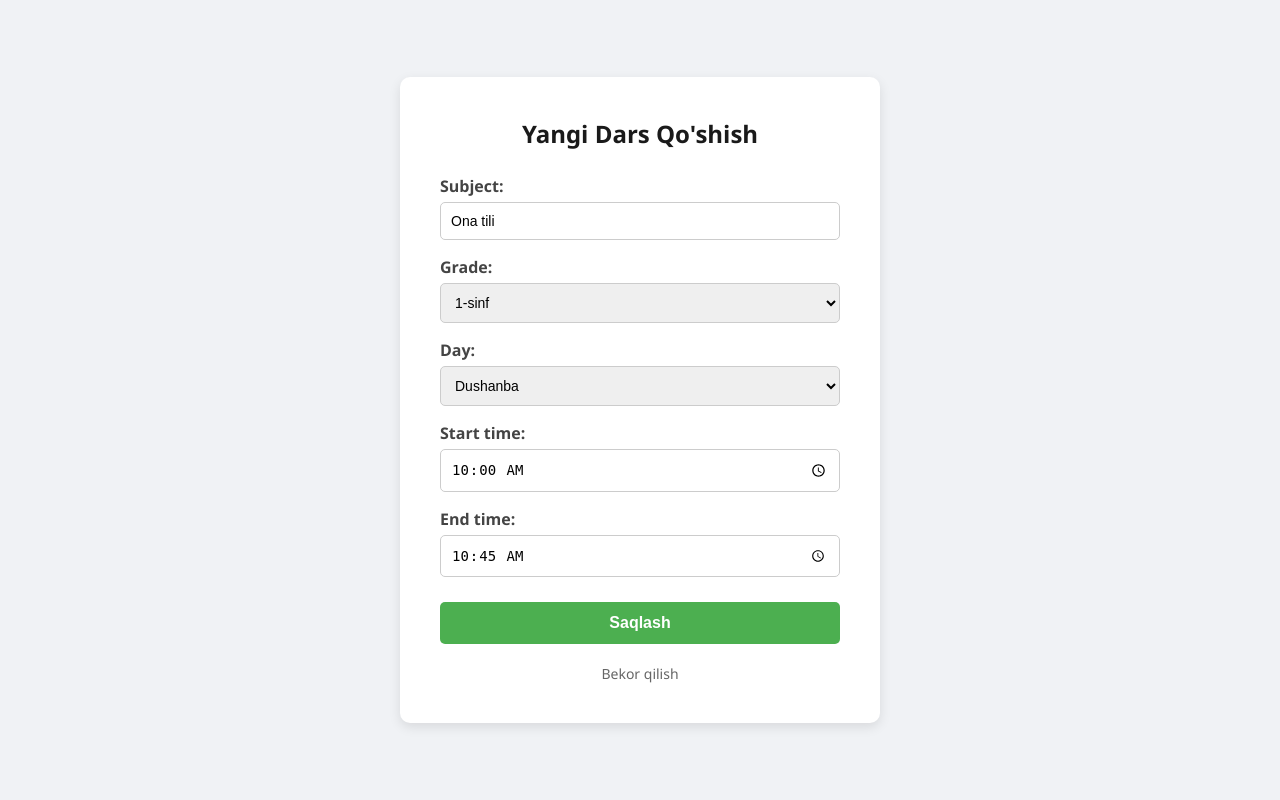
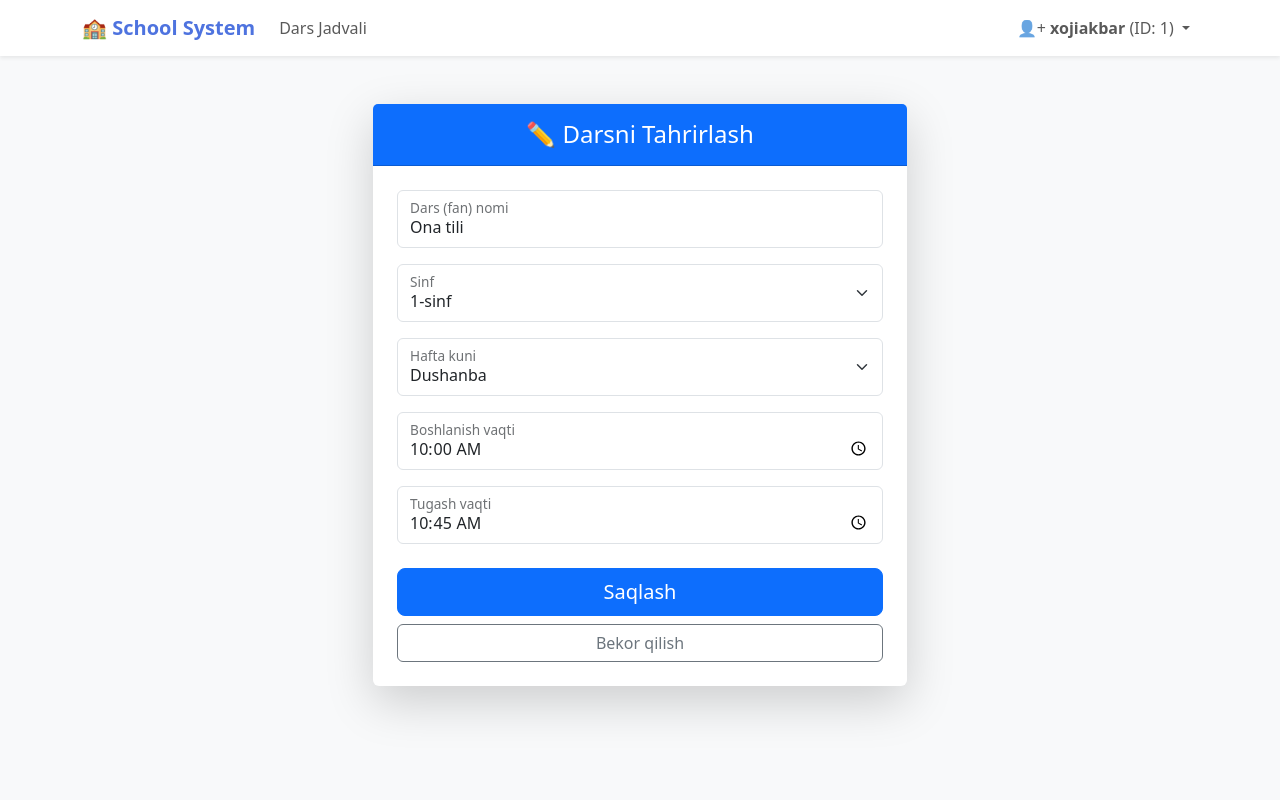
Before and after one commit to xojiakbar-5/school_system, a Django app: page /jadval/tahrirlash/15/ in a window 1280 px wide. Run offline with Django 5.2, Linux system fonts and the light colour scheme; a user stored in the database is signed in; data comes from the database, SQL or seed files in the repository; both versions use the stored data as it was after the commit.

Commit message:
Updated Ui on add_lesson form and fixed bugs

```diff
--- a/lessons/forms.py
+++ b/lessons/forms.py
@@ -6,6 +6,16 @@ class LessonForm(forms.ModelForm):
         model = Lesson
         fields = ['subject', 'grade', 'day', 'start_time', 'end_time']
         widgets = {
-            'start_time': forms.TimeInput(attrs={'type': 'time'}),
-            'end_time': forms.TimeInput(attrs={'type': 'time'}),
+            'subject': forms.TextInput(attrs={'class': 'form-control', 'placeholder': 'Masalan, Matematika'}),
+            'grade': forms.Select(attrs={'class': 'form-select', 'placeholder': 'Sinf'}),
+            'day': forms.Select(attrs={'class': 'form-select', 'placeholder': 'Kun'}),
+            'start_time': forms.TimeInput(attrs={'type': 'time', 'class': 'form-control', 'placeholder': 'Boshlanish'}),
+            'end_time': forms.TimeInput(attrs={'type': 'time', 'class': 'form-control', 'placeholder': 'Tugash'}),
         }
+        labels = {
+            'subject': "Dars (fan) nomi",
+            'grade': "Sinf",
+            'day': "Hafta kuni",
+            'start_time': "Boshlanish vaqti",
+            'end_time': "Tugash vaqti",
+        }
--- a/lessons/models.py
+++ b/lessons/models.py
@@ -1,37 +1,36 @@
 from django.db import models
 from django.conf import settings
+from django.utils.translation import gettext_lazy as _
 
 
 class Lesson(models.Model):
-    Days_OF_WEEK = (
-        ('Mon', 'Dushanba'),
-        ('Tues', 'Seshanba'),
-        ('Wednes', 'Chorshanba'),
-        ('Thurs', 'Payshanba'),
-        ('Fri', 'JUMA'),
-        ('Satur', 'Shanba'),
-        ('Sun', 'Yakshanba'),
-    )
+    class Days(models.TextChoices):
+        MONDAY = 'Mon', _('Dushanba')
+        TUESDAY = 'Tues', _('Seshanba')
+        WEDNESDAY = 'Wednes', _('Chorshanba')
+        THURSDAY = 'Thurs', _('Payshanba')
+        FRIDAY = 'Fri', _('Juma')
+        SATURDAY = 'Satur', _('Shanba')
+        SUNDAY = 'Sun', _('Yakshanba')
 
-    GRADES = (
-        ('1', '1-sinf'),
-        ('2', '2-sinf'),
-        ('3', '3-sinf'),
-        ('4', '4-sinf'),
-        ('5', '5-sinf'),
-        ('6', '6-sinf'),
-        ('7', '7-sinf'),
-        ('8', '8-sinf'),
-        ('9', '9-sinf'),
-        ('10', '10-sinf'),
-        ('11', '11-sinf'),
-    )
+    class Grades(models.TextChoices):
+        GRADE_1 = '1', _('1-sinf')
+        GRADE_2 = '2', _('2-sinf')
+        GRADE_3 = '3', _('3-sinf')
+        GRADE_4 = '4', _('4-sinf')
+        GRADE_5 = '5', _('5-sinf')
+        GRADE_6 = '6', _('6-sinf')
+        GRADE_7 = '7', _('7-sinf')
+        GRADE_8 = '8', _('8-sinf')
+        GRADE_9 = '9', _('9-sinf')
+        GRADE_10 = '10', _('10-sinf')
+        GRADE_11 = '11', _('11-sinf')
 
     subject = models.CharField(max_length=100)
     teacher = models.ForeignKey(settings.AUTH_USER_MODEL, on_delete=models.CASCADE)
-    grade = models.CharField(max_length=10, choices=GRADES, blank=True, null=True)
+    grade = models.CharField(max_length=10, choices=Grades.choices, blank=True, null=True)
 
-    day = models.CharField(max_length=10, choices=Days_OF_WEEK)
+    day = models.CharField(max_length=10, choices=Days.choices)
     start_time = models.TimeField()
     end_time = models.TimeField()
 
--- a/lessons/views.py
+++ b/lessons/views.py
@@ -21,20 +21,19 @@ def timetable(request):
     # Optimizatsiya: Barcha darslarni bitta so'rov bilan olib, vaqt bo'yicha saralaymiz
     lessons = lessons.order_by('start_time')
 
-    # Python xotirasida kunlarga ajratamiz (DB ga 6 marta emas, 1 marta murojaat bo'ladi)
-    days_dict = {'Mon': [], 'Tues': [], 'Wednes': [], 'Thurs': [], 'Fri': [], 'Satur': []}
+    # Darslarni kunlar bo'yicha guruhlaymiz
+    # `choices` dan foydalanib, yakshanbadan tashqari barcha kunlar uchun ro'yxat yaratamiz
+    lessons_by_day = {day_val: [] for day_val, day_label in Lesson.Days.choices if day_val != Lesson.Days.SUNDAY}
+
     for lesson in lessons:
-        if lesson.day in days_dict:
-            days_dict[lesson.day].append(lesson)
+        if lesson.day in lessons_by_day:
+            lessons_by_day[lesson.day].append(lesson)
 
+    # Shablon uchun ma'lumot tayyorlaymiz
     days_data = [
-        ('Dushanba', days_dict['Mon']),
-        ('Seshanba', days_dict['Tues']),
-        ('Chorshanba', days_dict['Wednes']),
-        ('Payshanba', days_dict['Thurs']),
-        ('Juma', days_dict['Fri']),
-        ('Shanba', days_dict['Satur']),
+        (Lesson.Days(day).label, lessons_by_day[day]) for day in lessons_by_day
     ]
+
     return render(request, 'timetable.html', {'days_data': days_data})
 
 @login_required
@@ -79,11 +78,25 @@ def lesson_update(request, pk):
     if request.method == 'POST':
         form = LessonForm(request.POST, instance=lesson)
         if form.is_valid():
-            form.save()
+            updated_lesson = form.save(commit=False)
+
+            # Vaqt to'qnashuvini tekshirish (o'zgartirilayotgan darsdan tashqari)
+            conflicting_lessons = Lesson.objects.filter(
+                teacher=request.user,
+                day=updated_lesson.day,
+                start_time__lt=updated_lesson.end_time,
+                end_time__gt=updated_lesson.start_time
+            ).exclude(pk=pk)  # Joriy darsni tekshiruvdan chiqarib tashlaymiz
+
+            if conflicting_lessons.exists():
+                form.add_error(None, "Bu vaqt oralig'ida allaqachon boshqa darsingiz bor!")
+                return render(request, 'lesson_form.html', {'form': form})
+
+            updated_lesson.save()
             ActionLog.objects.create(
                 user=request.user,
                 action="O'zgartirdi",
-                subject=lesson.subject
+                subject=updated_lesson.subject
             )
             return redirect('timetable')
     else:
--- a/school_system/templates/lesson_form.html
+++ b/school_system/templates/lesson_form.html
@@ -1,100 +1,57 @@
-<!DOCTYPE html>
-<html>
-<head>
-    <title>Dars Qo'shish</title>
-    <style>
-        body {
-            font-family: 'Segoe UI', Tahoma, Geneva, Verdana, sans-serif;
-            background-color: #f0f2f5;
-            display: flex;
-            justify-content: center;
-            align-items: center;
-            height: 100vh;
-            margin: 0;
-        }
-        .form-container {
-            background-color: white;
-            padding: 40px;
-            border-radius: 10px;
-            box-shadow: 0 4px 12px rgba(0,0,0,0.1);
-            width: 100%;
-            max-width: 400px;
-        }
-        h2 {
-            text-align: center;
-            color: #1a1a1a;
-            margin-bottom: 25px;
-            margin-top: 0;
-        }
-        /* Django formasi elementlari uchun stillar */
-        p {
-            margin-bottom: 15px;
-        }
-        label {
-            display: block;
-            margin-bottom: 5px;
-            color: #444;
-            font-weight: 600;
-        }
-        input[type="text"],
-        input[type="time"],
-        select {
-            width: 100%;
-            padding: 10px;
-            border: 1px solid #ccc;
-            border-radius: 5px;
-            box-sizing: border-box;
-            font-size: 14px;
-        }
-        input:focus, select:focus {
-            border-color: #4CAF50;
-            outline: none;
-        }
-        button {
-            width: 100%;
-            background-color: #4CAF50;
-            color: white;
-            padding: 12px;
-            border: none;
-            border-radius: 5px;
-            cursor: pointer;
-            font-size: 16px;
-            font-weight: bold;
-            margin-top: 10px;
-            transition: background-color 0.3s;
-        }
-        button:hover {
-            background-color: #45a049;
-        }
-        .back-link {
-            display: block;
-            text-align: center;
-            margin-top: 20px;
-            color: #666;
-            text-decoration: none;
-            font-size: 14px;
-        }
-        .back-link:hover {
-            text-decoration: underline;
-        }
-    </style>
-</head>
-<body>
+{% extends 'base.html' %}
 
-    <div class="form-container">
-        <h2>Yangi Dars Qo'shish</h2>
+{% block content %}
+<div class="container mt-5">
+    <div class="row justify-content-center">
+        <div class="col-md-8 col-lg-6">
+            <div class="card shadow-lg border-0 rounded-lg">
+                <div class="card-header bg-primary text-white text-center py-3">
+                    <h4 class="mb-0 fw-light">
+                        {% if form.instance.pk %}
+                            ✏️ Darsni Tahrirlash
+                        {% else %}
+                            ➕ Yangi Dars Qo'shish
+                        {% endif %}
+                    </h4>
+                </div>
+                <div class="card-body p-4">
+                    {% if form.non_field_errors %}
+                        <div class="alert alert-danger">
+                            {% for error in form.non_field_errors %}
+                                {{ error }}
+                            {% endfor %}
+                        </div>
+                    {% endif %}
 
-        <form method="post">
-            {% csrf_token %}
-            {{ form.as_p }}
+                    <form method="post" novalidate>
+                        {% csrf_token %}
 
-            <button type="submit">
-                Saqlash
-            </button>
-        </form>
+                        {% for field in form %}
+                            <div class="form-floating mb-3">
+                                {{ field }}
+                                <label for="{{ field.id_for_label }}">{{ field.label }}</label>
+                                {% if field.errors %}
+                                    <div class="invalid-feedback d-block">
+                                        {{ field.errors.0 }}
+                                    </div>
+                                {% endif %}
+                            </div>
+                        {% endfor %}
 
-        <a href="{% url 'timetable' %}" class="back-link">Bekor qilish</a>
+                        <div class="d-grid gap-2 mt-4">
+                            <button type="submit" class="btn btn-primary btn-lg">
+                                {% if form.instance.pk %}
+                                    Saqlash
+                                {% else %}
+                                    Qo'shish
+                                {% endif %}
+                            </button>
+                            <a href="{% url 'timetable' %}" class="btn btn-outline-secondary">Bekor qilish</a>
+                        </div>
+                    </form>
+                </div>
+            </div>
+        </div>
     </div>
-
-</body>
-</html>
+</div>
+{% endblock %}
--- a/users/views.py
+++ b/users/views.py
@@ -5,7 +5,7 @@ from django.contrib.auth import login, logout
 
 def register_view(request):
     if request.user.is_authenticated:
-        return render(request, 'login.html', {'custom_error': 'Siz ushbu profildan chiqmay turib boshqasiga kirsa olmaysiz !!!'})
+        return redirect('timetable')  # Tizimga kirgan foydalanuvchini asosiy sahifaga yo'naltirish
 
     if request.method == 'POST':
         form = CustomUserCreationForm(request.POST)
@@ -21,14 +21,14 @@ def register_view(request):
 
 def login_view(request):
     if request.user.is_authenticated:
-        return render(request, 'login.html', {'custom_error': 'Siz ushbu profildan chiqmay turib boshqasiga kirsa olmaysiz !!!'})
+        return redirect('timetable')  # Tizimga kirgan foydalanuvchini asosiy sahifaga yo'naltirish
 
     if request.method == 'POST':
         form = AuthenticationForm(data = request.POST)
         if form.is_valid():
             user = form.get_user()
             login(request, user)
-            return redirect('home')
+            return redirect('timetable')  # Muvaffaqiyatli kirishdan so'ng jadval sahifasiga
         else:
             # Xatolik bo'lsa, redirect qilmasdan, formani xatoliklari bilan qaytaramiz
             return render(request, 'login.html', {'form': form})
```
Also changed, not shown: lessons/admin.py (+22 -3 lines), lessons/lesson_extras.py (added, +18 -0 lines), school_system/templates/login.html (+44 -30 lines), db.sqlite3.
